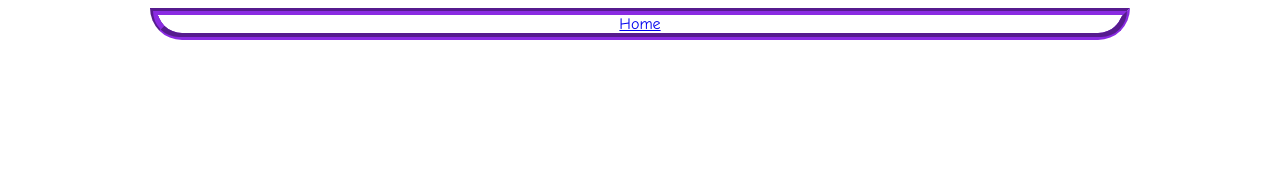
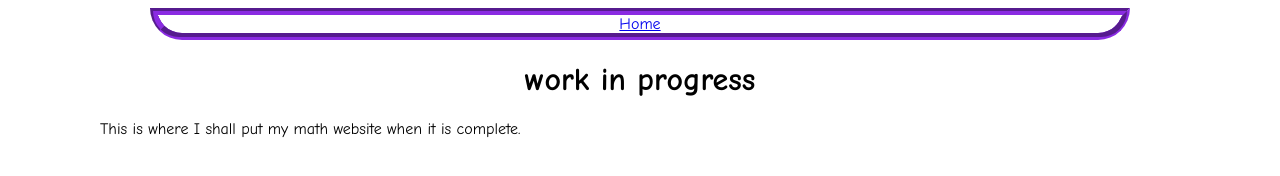
Before and after one commit to Uneevee/uneevee.github.io, a plain HTML site: page MathWebsite/index.html in a window 1280 px wide. Drawn offline with Linux system fonts and the light colour scheme.

Commit message:
gave mathwebsite.html more content

```diff
--- a/MathWebsite/index.html
+++ b/MathWebsite/index.html
@@ -5,7 +5,12 @@
   <link rel="stylesheet" href="math.css">
   <title>Uneevee</title>
 </head>
-
-<div class="topbar">
+<body>
+  <div class="topbar">
     <a href="../../">Home</a>
-</div>
+  </div>
+  <h1>work in progress</h1>
+  <p>
+    This is where I shall put my math website when it is complete.
+  </p>
+</body>
```
